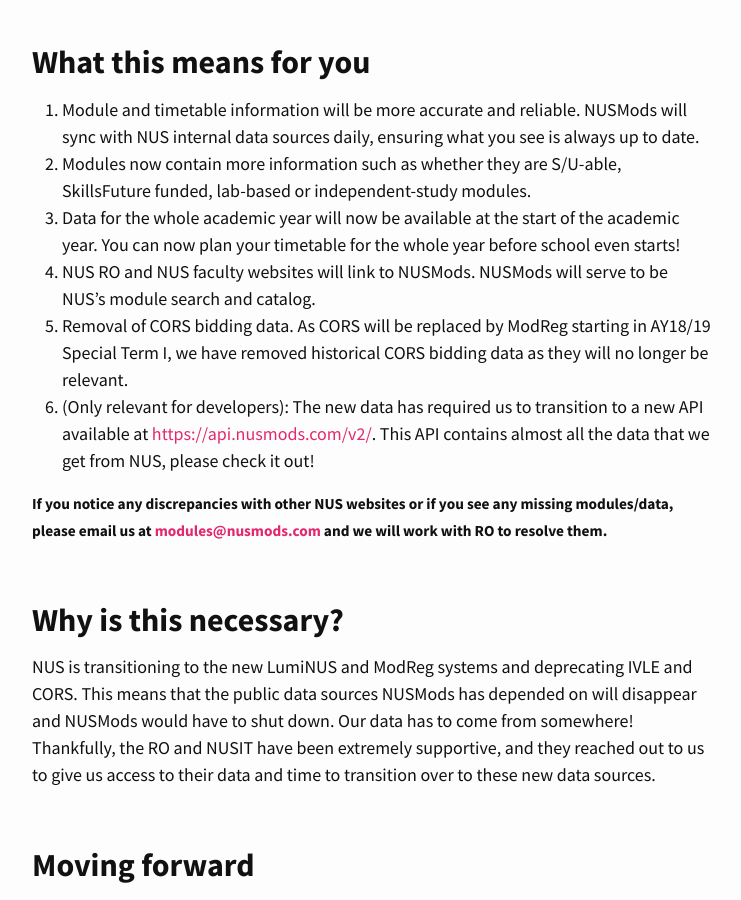
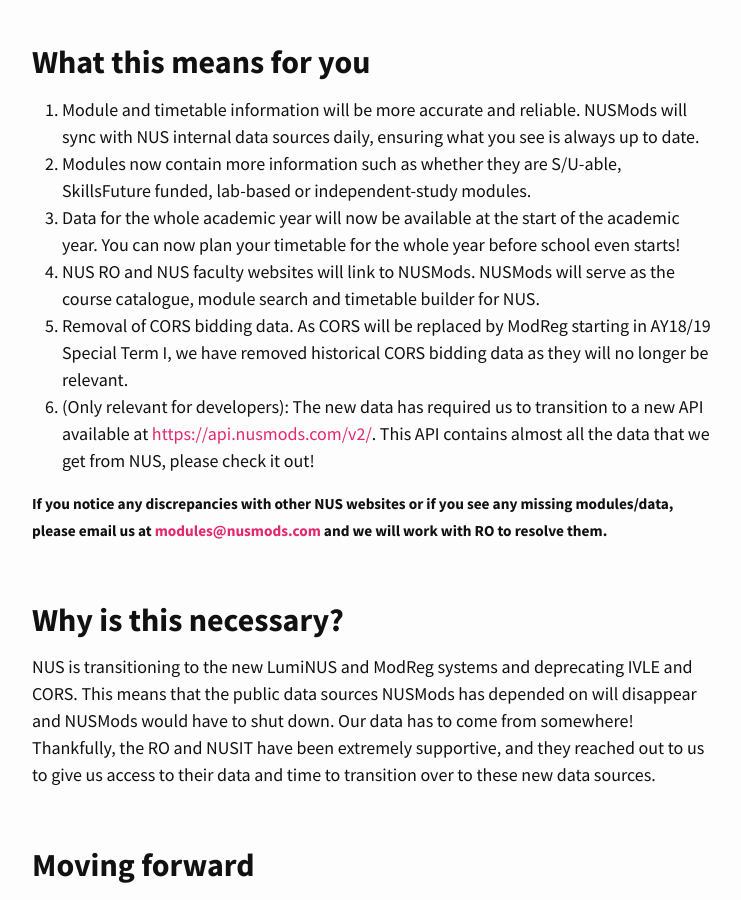
Before and after one commit to nusmodifications/nusmods-blog, a Jekyll site: the page built from _posts/2019-04-07-nusmods-is-official.md, in a window 1280 px wide and 900 px high, scrolled down 538 px. Shown: the whole window, without its empty margins (268-1009 px from the left). Built offline with Jekyll 4.4.1, drawn with Linux system fonts in a browser that asks for light colours; nearby versions of some CDN libraries.

```diff
--- a/_posts/2019-04-07-nusmods-is-official.md
+++ b/_posts/2019-04-07-nusmods-is-official.md
@@ -18,7 +18,7 @@
 1. Module and timetable information will be more accurate and reliable. NUSMods will sync with NUS internal data sources daily, ensuring what you see is always up to date.
 1. Modules now contain more information such as whether they are S/U-able, SkillsFuture funded, lab-based or independent-study modules.
 1. Data for the whole academic year will now be available at the start of the academic year. You can now plan your timetable for the whole year before school even starts!
-1. NUS RO and NUS faculty websites will link to NUSMods. NUSMods will serve to be NUS's module search and catalog.
+1. NUS RO and NUS faculty websites will link to NUSMods. NUSMods will serve as the course catalogue, module search and timetable builder for NUS.
 1. Removal of CORS bidding data. As CORS will be replaced by ModReg starting in AY18/19 Special Term I, we have removed historical CORS bidding data as they will no longer be relevant.
 1. (Only relevant for developers): The new data has required us to transition to a new API available at <https://api.nusmods.com/v2/>. This API contains almost all the data that we get from NUS, please check it out!
 
```
